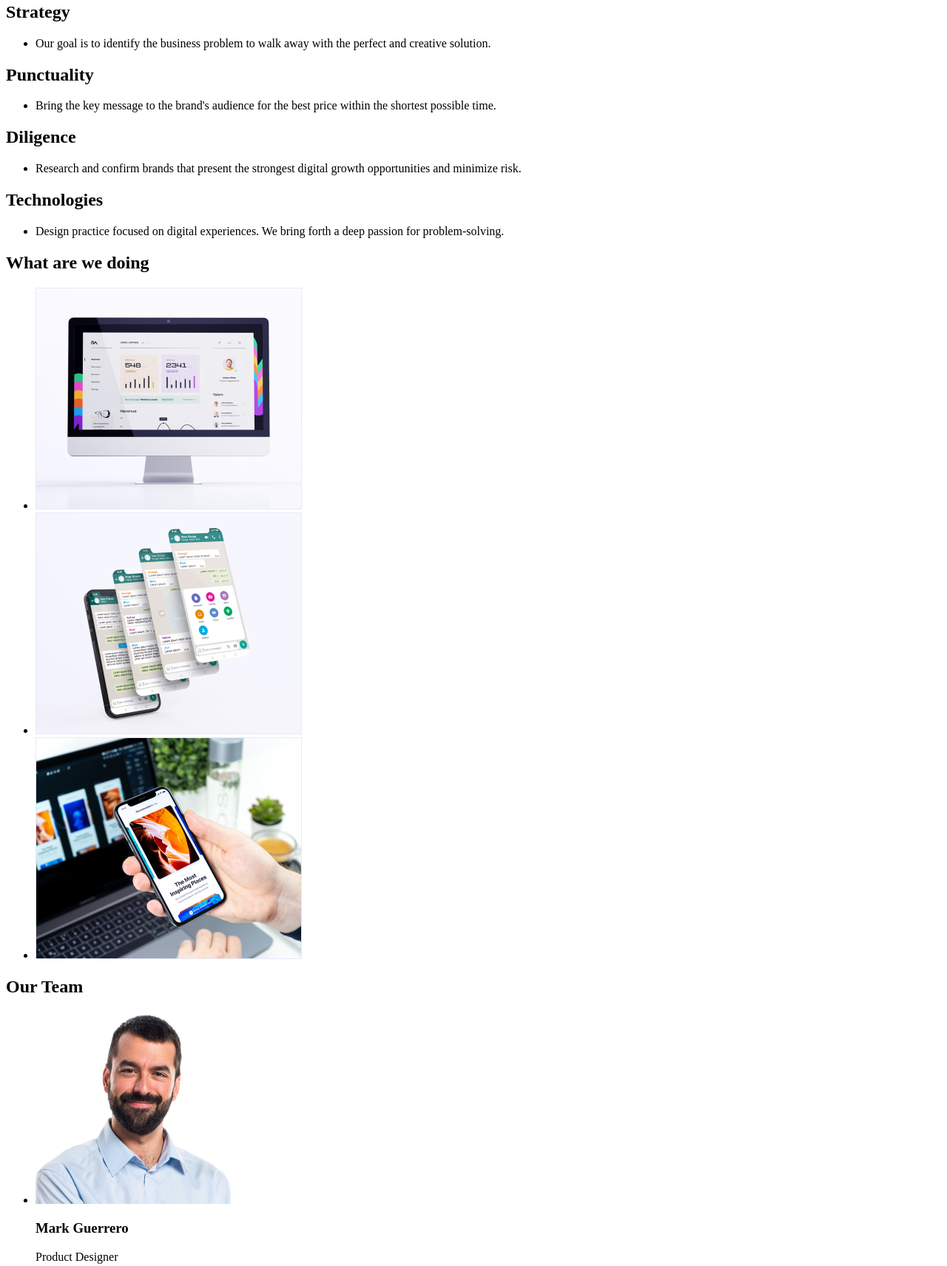
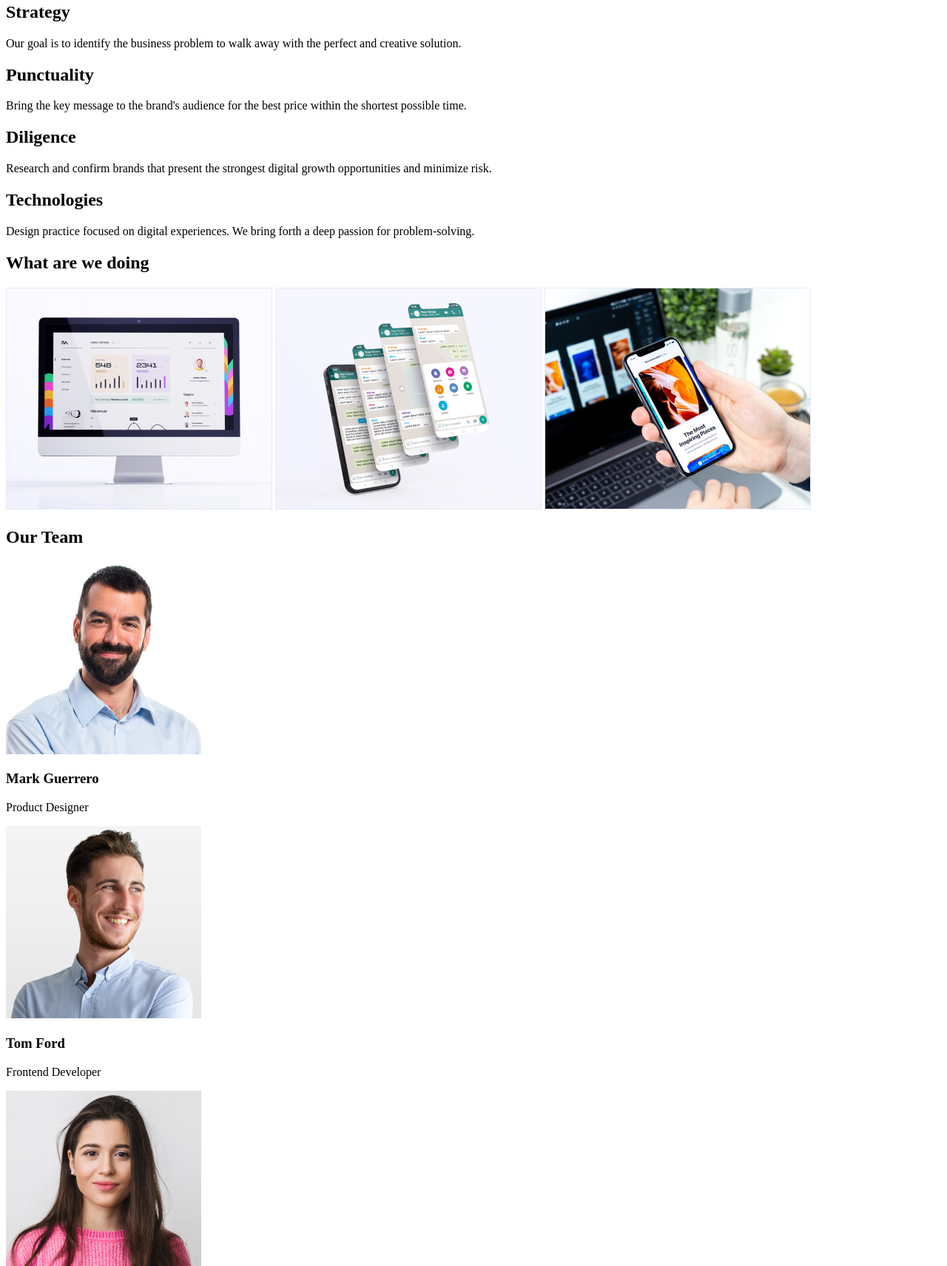
Before and after one commit to HalynaUser555/Tutorial, a plain HTML site: page index.html in a window 1280 px wide. Shown: the part 253-1965 px from the top of the page at 74% size. Drawn offline with Linux system fonts and the light colour scheme.

Commit message:
Update index.html

```diff
--- a/index.html
+++ b/index.html
@@ -1,9 +1,9 @@
 <!DOCTYPE html>
 <html lang="en">
   <head>
-    <meta charset="UTF-8">
-    <meta http-equiv="X-UA-Compatible" content="IE=edge">
-    <meta name="viewport" content="width=device-width, initial-scale=1.0">
+    <meta charset="UTF-8" />
+    <meta http-equiv="X-UA-Compatible" content="IE=edge" />
+    <meta name="viewport" content="width=device-width, initial-scale=1.0" />
     <title>Document</title>
   </head>
   <body>
@@ -11,92 +11,96 @@
       <nav>
         <a href="/index.html">WebStudio</a>
         <ul>
-                <li><a href="/">Studio</a></li>
-                <li><a href="/">Portfolio</a></li>
-                <li><a href="/">Contacts</a></li>
+          <li><a href="#">Studio</a></li>
+          <li><a href="#">Portfolio</a></li>
+          <li><a href="#">Contacts</a></li>
         </ul>
+      </nav>
       <address>
         <ul>
-
           <li><a href="mailto:info@devstudio.com">info@devstudio.com</a></li>
           <li><a href="tel:+110001111111">+11(000)111-11-11</a></li>
         </ul>
       </address>
-            </nav>
     </header>
     <main>
       <section>
-        <h1>Effective Solutions
-            for Your Business</h1>
-             <button type="button">Order Service </button>
+        <h1>Effective Solutions for Your Business</h1>
+        <button type="button">Order Service</button>
       </section>
       <section>
+        <h2>Strategy</h2>
 
-                <h2> Strategy</h2>
-                <ul>
-                    <li> <p> Our goal is to identify the business
-                        problem to walk away with the perfect and creative solution.</p> </li>
-                </ul>
+            <p>
+              Our goal is to identify the business problem to walk away with the
+              perfect and creative solution.
+            </p>
+
         <h2>Punctuality</h2>
-                <ul>
-                    <li><p> Bring the key message to the brand's audience for the best price within the shortest possible time.</p></li>
-            </ul>
+
+            <p>
+              Bring the key message to the brand's audience for the best price
+              within the shortest possible time.
+            </p>
         <h2>Diligence</h2>
-            <ul>
-                <li>
-                    <p>Research and confirm brands that present the strongest digital growth opportunities and minimize risk.</p>
-                </li>
-            </ul>
+            <p>
+              Research and confirm brands that present the strongest digital
+              growth opportunities and minimize risk.
+            </p>
         <h2>Technologies</h2>
-<ul><li>
-    <p>Design practice focused on digital experiences. We bring forth a deep passion for problem-solving.</p>
-</li></ul>
+            <p>
+              Design practice focused on digital experiences. We bring forth a
+              deep passion for problem-solving.
+            </p>
       </section>
       <section>
         <h2>What are we doing</h2>
-                <ul>
-                    <li>
-                         <img src="./Img/img1.jpg" alt="computer monitor" width="360" height="300"/>
-                        </li>
-                    <li>
-                        <img src="./Img/img2.jpg" alt="phone" width="360" height="300"/>
-                    </li>
-                    <li>
-                        <img src="./Img/img3.jpg" alt="interaction of the phone with the computer" width="360" height="300"/>
-                    </li>
-                </ul>
+
+            <img
+              src="./Img/img1.jpg"
+              alt="computer monitor"
+              width="360"
+              height="300"
+            />
+
+            <img src="./Img/img2.jpg" alt="phone" width="360" height="300" />
+
+            <img
+              src="./Img/img3.jpg"
+              alt="interaction of the phone with the computer"
+              width="360"
+              height="300"
+            />
           </section>
       <section>
         <h2>Our Team</h2>
-                <ul>
-                    <li>
-                        <img src="./Img/img4.jpg"  alt="" width="264"  height="260"/>
+
+            <img src="./Img/img4.jpg" alt="Mark Guerrero" width="264" height="260" />
             <h3>Mark Guerrero</h3>
             <p>Product Designer</p>
-                </li>
-        <li>
-            <img src="./Img/img5.jpg" alt=""  width="264"  height="260"/>
+
+            <img src="./Img/img5.jpg" alt="Tom Ford" width="264" height="260" />
             <h3>Tom Ford</h3>
             <p>Frontend Developer</p>
-    </li>
-    <li>
-        <img src="./Img/img6.jpg" alt="" width="264" height="260"/>
+
+            <img src="./Img/img6.jpg" alt="Camila Garcia" width="264" height="260" />
             <h3>Camila Garcia</h3>
             <p>Marketing</p>
-</li>
-<li>
-    <img src="./Img/img7.jpg" alt=""  width="264"   height="260"/>
+
+            <img src="./Img/img7.jpg" alt="Daniel Wilson" width="264" height="260" />
             <h3>Daniel Wilson</h3>
             <p>UI Designer</p>
-</li>
-</ul>
       </section>
     </main>
     <footer>
-        <a href="/">WebStudio</a>
+      <a href="/index.html">WebStudio</a>
       <ul>
         <li>
-                <p> Increase the flow of customers and sales for your business with digital marketing & growth solutions.</p>
+          <p>
+            Increase the flow of customers and<br />
+            sales for your business with digital<br />
+            marketing & growth solutions.
+          </p>
         </li>
       </ul>
     </footer>
```
Lines whose indentation alone changed are shown as unchanged.
